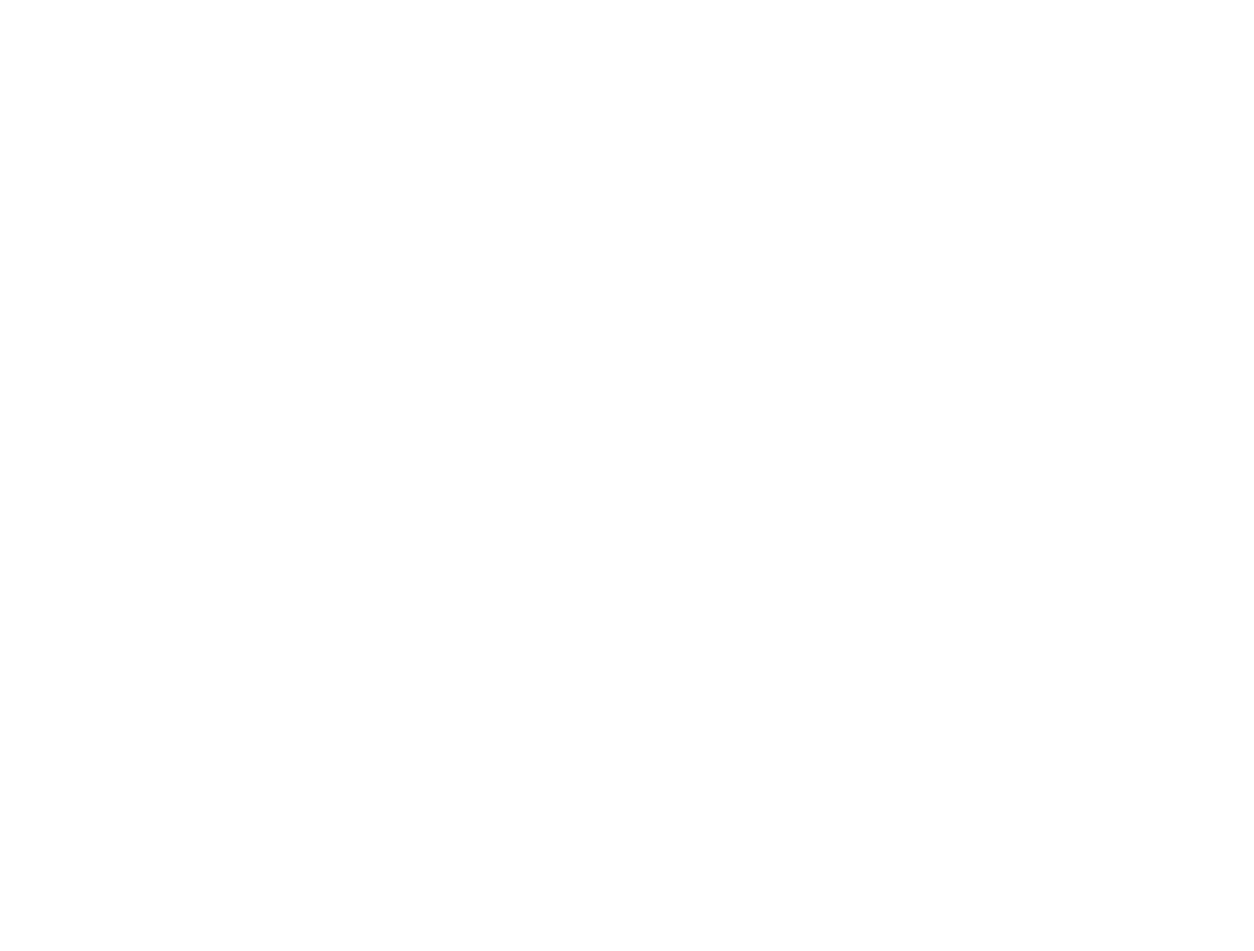
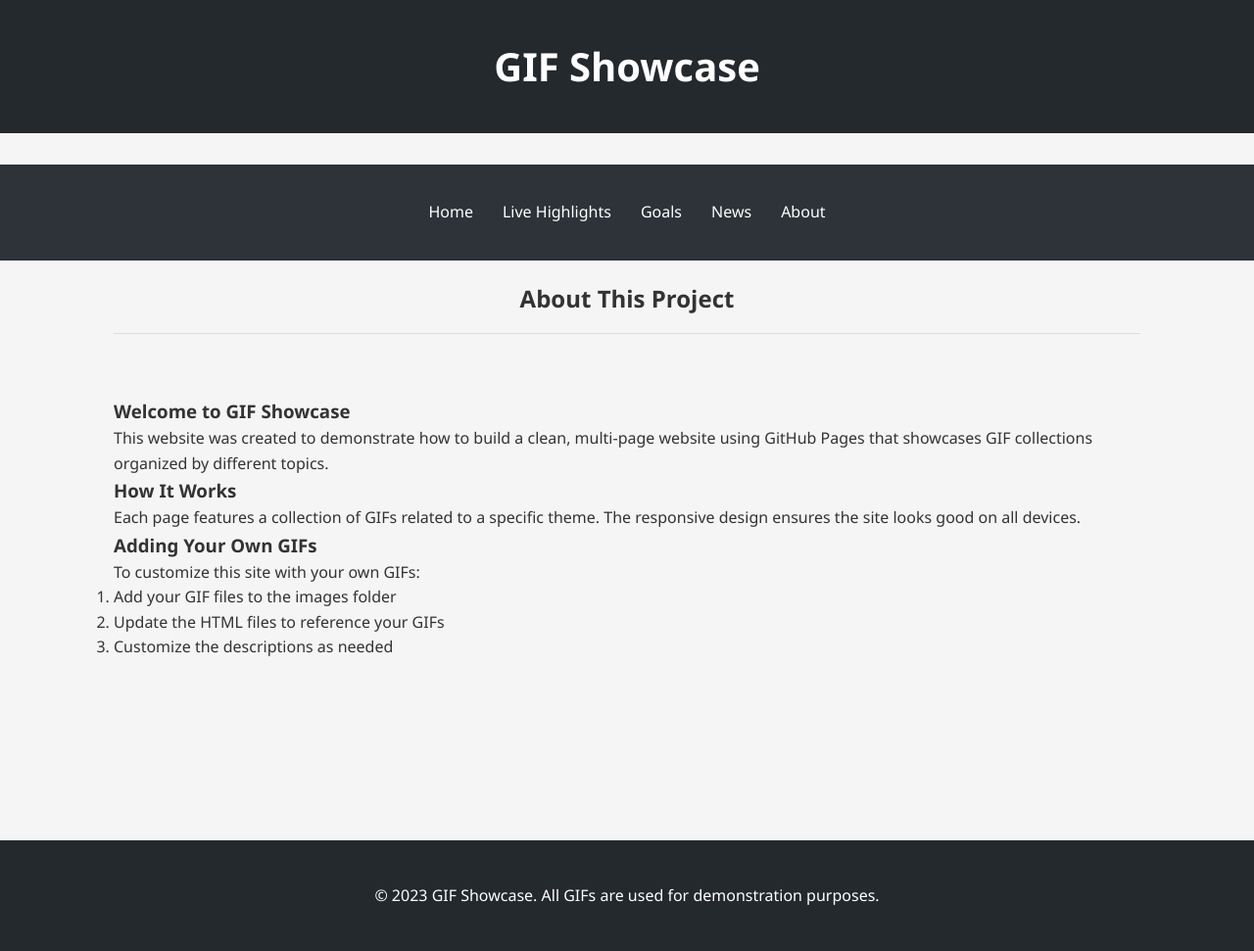
Before and after one commit to bashierd97/bashierdahman.github.io, a plain HTML site: page about.html in a window 1280 px wide. Shown: the whole page at 98% size. Before the commit the page ends 800 px from the top, so only its background shows below. Drawn offline with Linux system fonts and the light colour scheme.

Commit message:
Added info into about.html

```diff
--- a/about.html
+++ b/about.html
@@ -0,0 +1,60 @@
+<!DOCTYPE html>
+<html lang="en">
+
+<head>
+    <meta charset="UTF-8">
+    <meta name="viewport" content="width=device-width, initial-scale=1.0">
+    <title>GIF Showcase | About</title>
+    <link rel="stylesheet" href="css/style.css">
+</head>
+
+<body>
+    <header>
+        <div class="container">
+            <h1>GIF Showcase</h1>
+        </div>
+    </header>
+
+    <nav>
+        <div class="container">
+            <ul>
+                <li><a href="index.html">Home</a></li>
+                <li><a href="highlights.html">Live Highlights</a></li>
+                <li><a href="goals.html">Goals</a></li>
+                <li><a href="news.html">News</a></li>
+                <li><a href="about.html">About</a></li>
+            </ul>
+        </div>
+    </nav>
+
+    <main class="container">
+        <section>
+            <div class="page-header">
+                <h2>About This Project</h2>
+            </div>
+            <article>
+                <h3>Welcome to GIF Showcase</h3>
+                <p>This website was created to demonstrate how to build a clean, multi-page website using GitHub Pages that showcases GIF collections organized by different topics.</p>
+
+                <h3>How It Works</h3>
+                <p>Each page features a collection of GIFs related to a specific theme. The responsive design ensures the site looks good on all devices.</p>
+
+                <h3>Adding Your Own GIFs</h3>
+                <p>To customize this site with your own GIFs:</p>
+                <ol>
+                    <li>Add your GIF files to the images folder</li>
+                    <li>Update the HTML files to reference your GIFs</li>
+                    <li>Customize the descriptions as needed</li>
+                </ol>
+            </article>
+        </section>
+    </main>
+
+    <footer>
+        <div class="container">
+            <p>&copy; 2023 GIF Showcase. All GIFs are used for demonstration purposes.</p>
+        </div>
+    </footer>
+</body>
+
+</html>
```
Also changed, not shown: index.html (+3 -3 lines).
